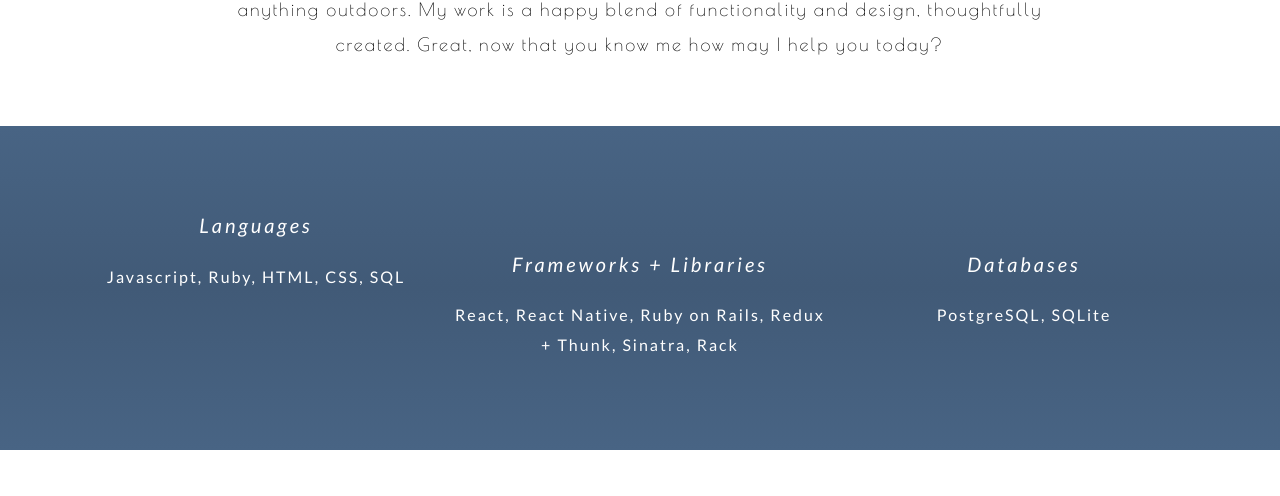
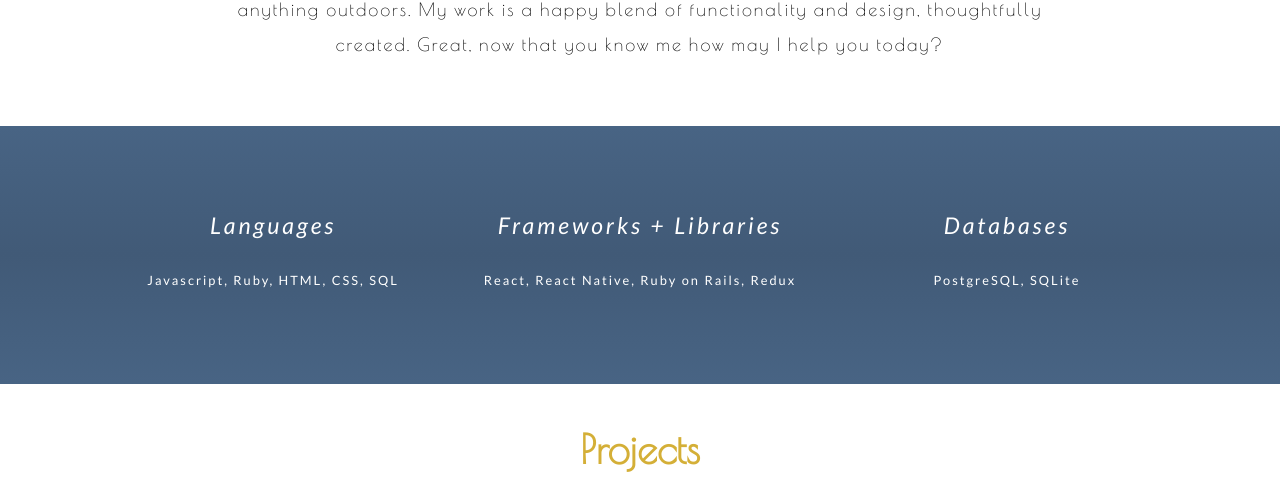
Before and after one commit to PaulElis/paulelis, a React (Create React App) app: page / in a window 1280 px wide. Shown: the part 797-1293 px from the top of the page. Built offline with nearby package versions, Linux system fonts and the light colour scheme.

Commit message:
more skills styling

```diff
--- a/src/components/Skills.js
+++ b/src/components/Skills.js
@@ -25,14 +25,14 @@
           </div>
 
         <div className='skills-section'>
-            <div className='skills-title' id='skills-title-2'>Frameworks + Libraries</div>
+            <div className='skills-title' id='skills-title-spacing'>Frameworks + Libraries</div>
             <div className='skills-list'>
-              React, React Native, Ruby on Rails, Redux + Thunk, Sinatra, Rack
+              React, React Native, Ruby on Rails, Redux
             </div>
         </div>
 
         <div className='skills-section'>
-            <div className='skills-title' id='skills-title-2'>Databases</div>
+            <div className='skills-title' id='skills-title-spacing'>Databases</div>
             <div className='skills-list'>
               PostgreSQL, SQLite
             </div>
--- a/src/styles/skills.css
+++ b/src/styles/skills.css
@@ -1,68 +1,80 @@
 #skills-component{
-  display: flex;
-  flex-direction: column;
-  padding: 10% 0% 10% 0%;
+  padding: 5%;
   background-image: linear-gradient(#486484, #415a77, #486484);
 }
 
-div#skills-title-2.skills-title{
-  padding-top: 10%;
+div#skills-grid{
+  display: grid;
+  grid-template-rows: 1fr 1fr 1fr;
+  align-items: center;
 }
 
 div.skills-title{
   color: white;
-  font-size: 20px;
+  font-size: 4vw;
   font-style: italic;
   letter-spacing: 3px;
-  padding: 0% 0% 0% 0%;
+  padding-bottom: 3%;
 }
 
 div.skills-list{
   color: white;
-  font-size: 16px;
+  font-size: 2vw;
   letter-spacing: 2px;
   line-height: 30px;
-  padding: 7% 5% 0% 5%;
+}
+
+div#skills-title-spacing.skills-title{
+  padding-top: 2%;
+}
+
+@media (min-width: 576px) {
+div#skills-title-spacing.skills-title{
+  padding-top: 4%;
+}
+}
+
+@media (min-width: 768px) {
+div.skills-title{
+  font-size: 3vw;
+}
+
+div.skills-list{
+  font-size: 1.75vw;
+}
 }
 
 @media (min-width: 992px) {
-#skills-component{
-  padding: 7% 0% 7% 0%;
-}
-
-div#skills-grid{
-  padding: 0% 5% 0% 5%;
-}
-
 div.skills-title{
-  color: white;
-  font-style: italic;
-  font-size: 20px;
-  letter-spacing: 3px;
-  padding: 0% 0% 0% 0%;
-}
-
-div#skills-title-2.skills-title{
-  padding-top: 0%;
+  font-size: 2.25vw;
 }
 
 div.skills-list{
-  color: white;
-  font-size: 16px;
-  letter-spacing: 2px;
-  padding: 7% 0% 0% 0%;
+  font-size: 1.25vw;
 }
 }
 
 @media (min-width: 1200px) {
+#skills-component{
+  padding: 7%;
+}
+
 div#skills-grid{
   display: grid;
   grid-template-columns: 1fr 1fr 1fr;
-  padding: 0% 5% 0% 5%;
+  grid-template-rows: 0fr;
+  align-items: flex-start;
+}
+div.skills-title{
+  font-size: 1.8vw;
+  padding-bottom: 8%;
 }
 
-div#skills-title-2.skills-title{
-  padding-top: 10%;
+div.skills-list{
+  font-size: 1vw;
 }
 
+div#skills-title-spacing.skills-title{
+  padding-top: 0%;
 }
+}
```
